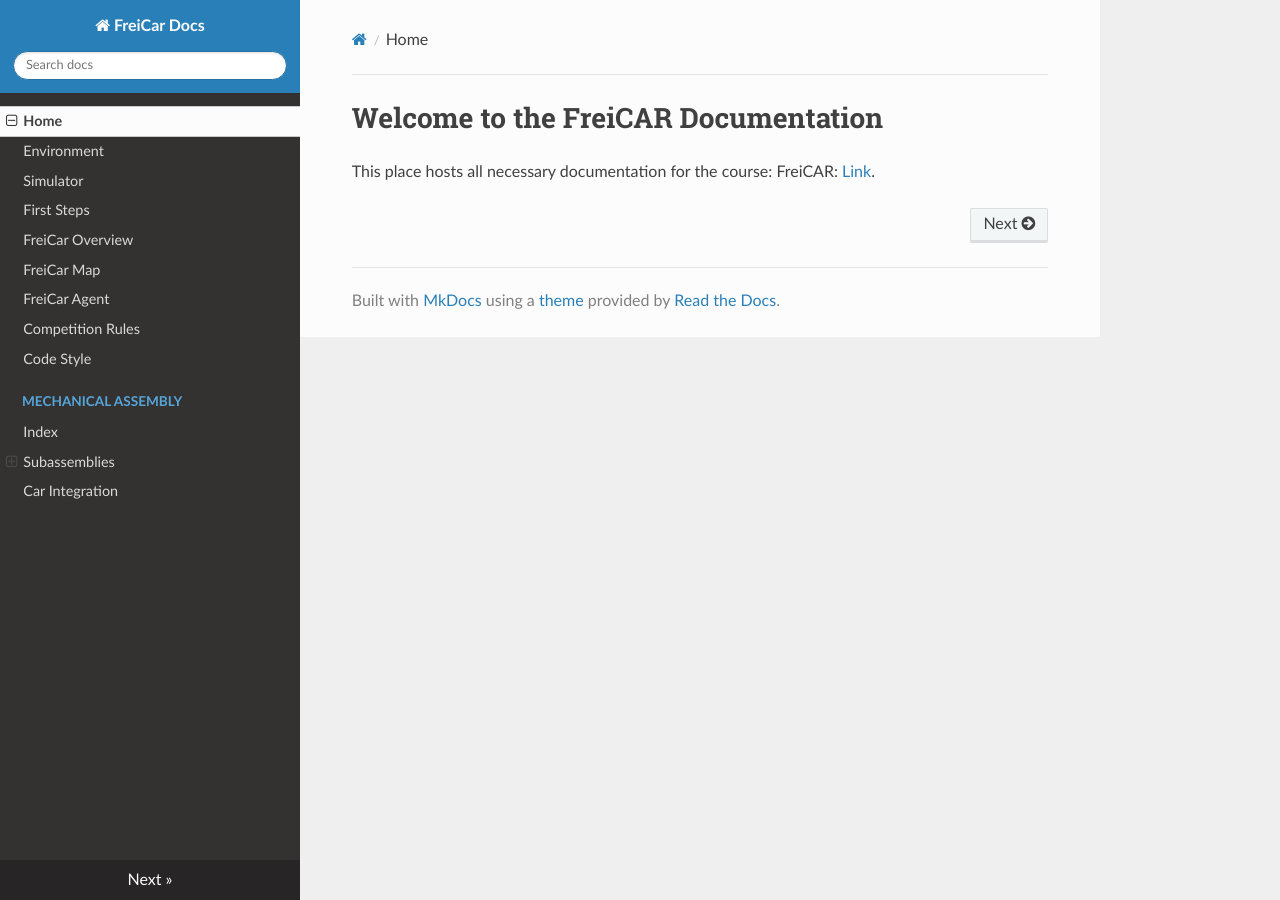
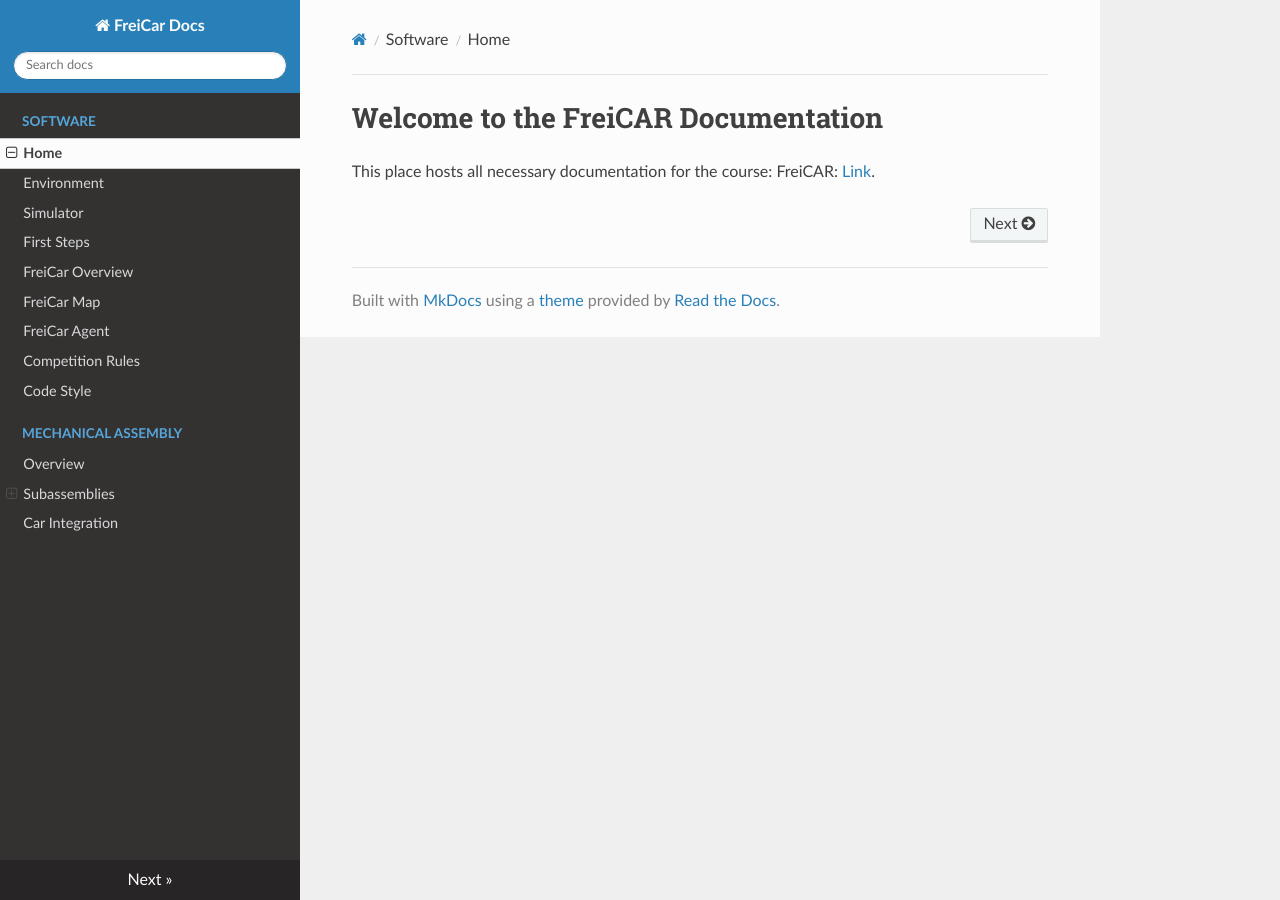
Before and after one commit to JohanVer/freicar_docs, an MkDocs documentation site: the page built from docs/index.md, in a window 1280 px wide. Built offline with MkDocs 1.6.1, drawn with Linux system fonts in a browser that asks for light colours; nearby versions of some CDN libraries.

Commit message:
Fix table of content

```diff
--- a/mkdocs.yml
+++ b/mkdocs.yml
@@ -1,21 +1,22 @@
 site_name: FreiCar Docs
 nav:
-    - Home: index.md
-    - Environment: environment.md
-    - Simulator: simulator.md
-    - First Steps: first_steps.md
-    - FreiCar Overview: nodes/freicar_overview.md
-    - FreiCar Map: nodes/freicar_map.md
-    - FreiCar Agent: nodes/freicar_agent.md
-    - Competition Rules: competition_rules.md
-    - Code Style: code_style.md
+    - Software:
+        - Home: 'index.md'
+        - Environment: 'environment.md'
+        - Simulator: 'simulator.md'
+        - First Steps: 'first_steps.md'
+        - FreiCar Overview: 'nodes/freicar_overview.md'
+        - FreiCar Map: 'nodes/freicar_map.md'
+        - FreiCar Agent: 'nodes/freicar_agent.md'
+        - Competition Rules: 'competition_rules.md'
+        - Code Style: 'code_style.md'
     - Mechanical Assembly:
-        - 'Index': 'assembly/index.md'
-        - 'Subassemblies':
-            - 'ESC': 'assembly/esc_case.md'
-            - 'PC': 'assembly/pc_case.md'
-            - 'Front Sensors': 'assembly/front_sensor.md'
-            - 'Rear Sensors': 'assembly/rear_sensor.md'
-        - 'Car Integration': 'assembly/car_asm.md'
+        - Overview: 'assembly/index.md'
+        - Subassemblies:
+            - ESC: 'assembly/esc_case.md'
+            - PC: 'assembly/pc_case.md'
+            - Front Sensors: 'assembly/front_sensor.md'
+            - Rear Sensors: 'assembly/rear_sensor.md'
+        - Car Integration: 'assembly/car_asm.md'
 
 theme: readthedocs
```
